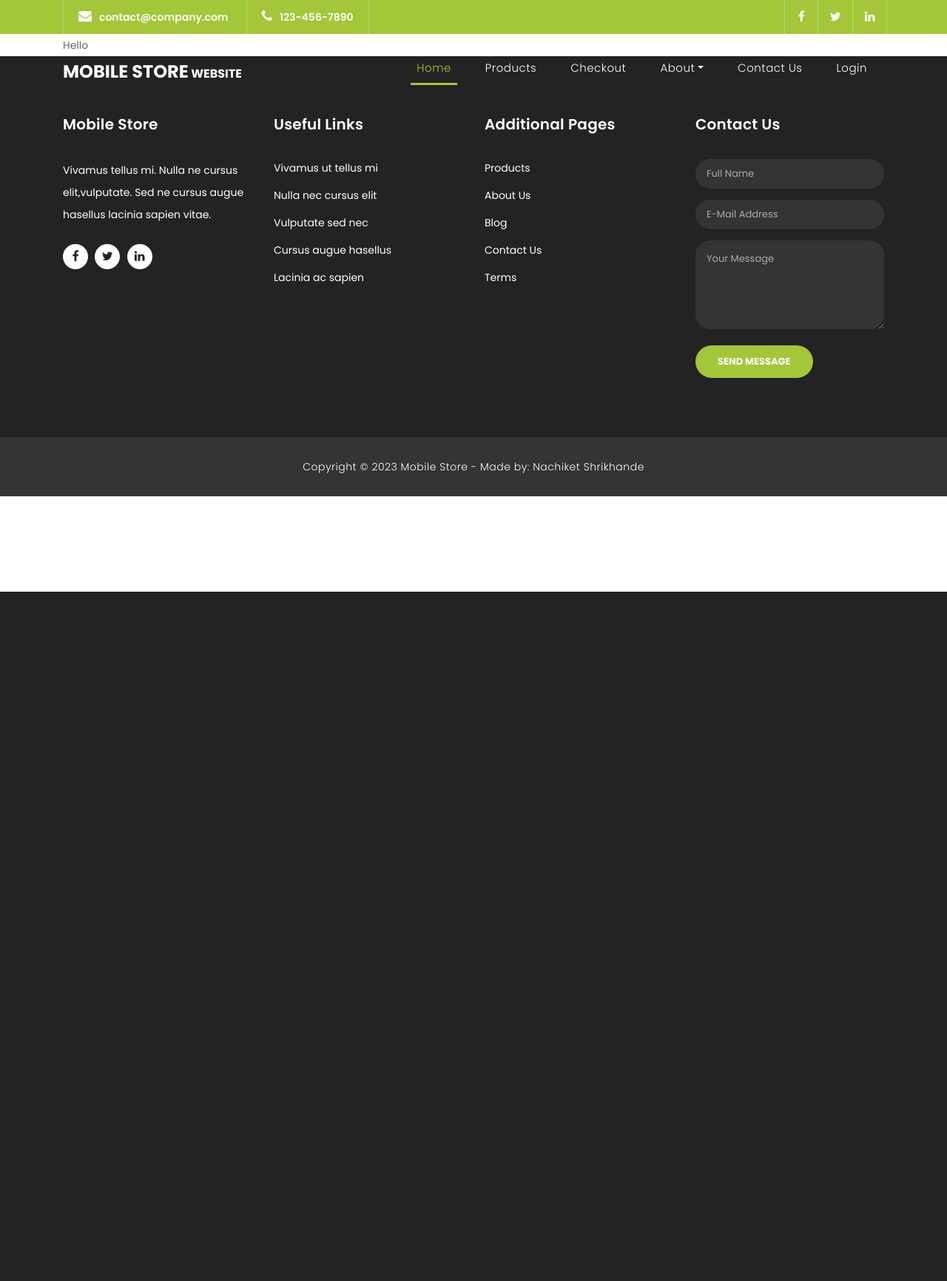
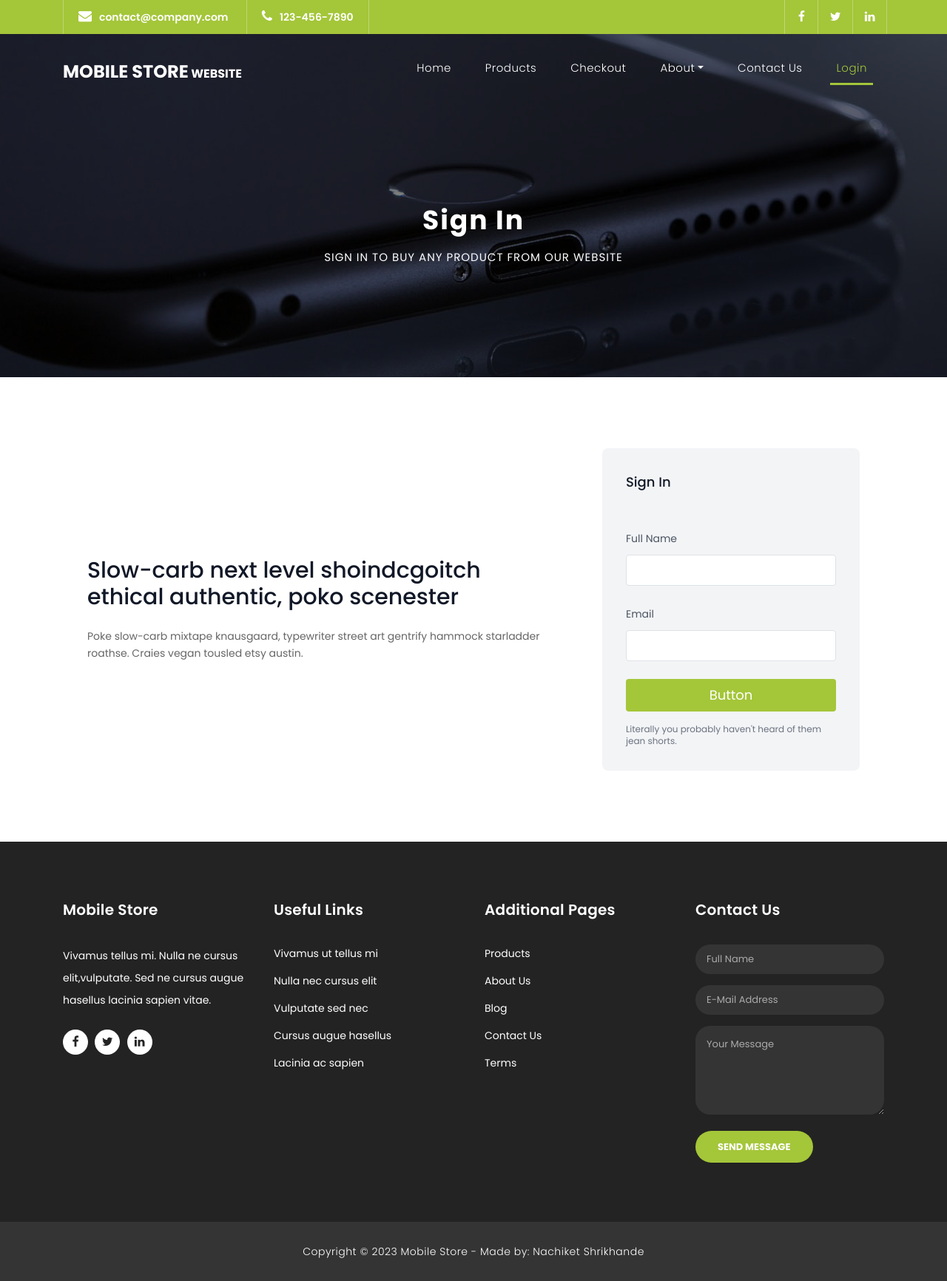
Before and after one commit to Nachiket216/Project, a PHP site: page /login.php in a window 1280 px wide. Shown: the whole page at 74% size. Before the commit the page ends 800 px from the top, so only its background shows below. Run offline with PHP 8.4, Linux system fonts and the light colour scheme.

Commit message:
Fixed navbar and login page

```diff
--- a/about.php
+++ b/about.php
@@ -1,4 +1,4 @@
-<?php include 'components/head.php'?>
+<?php $page ='about'; include 'components/head.php'?>
 
   <body>
   <?php include 'components/navbar.php';?>
--- a/checkout.php
+++ b/checkout.php
@@ -1,4 +1,4 @@
-<?php include 'components/head.php'?>
+<?php $page ='checkout';include 'components/head.php'?>
 
   <body>
   <?php include 'components/navbar.php';?>
--- a/components/navbar.php
+++ b/components/navbar.php
@@ -41,18 +41,18 @@
             </button>
             <div class="collapse navbar-collapse" id="navbarResponsive">
                 <ul class="navbar-nav ml-auto">
-                    <li class="nav-item active">
+                    <li class="nav-item <?php if($page=='home'){echo 'active';} ?>">
                         <a class="nav-link" href="index.php">Home
                             <span class="sr-only">(current)</span>
                         </a>
                     </li>
-                    <li class="nav-item">
+                    <li class="nav-item <?php if($page=='products'){echo 'active';} ?>">
                         <a class="nav-link" href="products.php">Products</a>
                     </li>
-                    <li class="nav-item">
+                    <li class="nav-item <?php if($page=='checkout'){echo 'active';} ?>">
                         <a class="nav-link" href="checkout.php">Checkout</a>
                     </li>
-                    <li class="nav-item dropdown">
+                    <li class="nav-item dropdown <?php if($page=='about'){echo 'active';} ?>">
                         <a class="dropdown-toggle nav-link" data-toggle="dropdown" href="#" role="button"
                             aria-haspopup="true" aria-expanded="false">About</a>
 
@@ -63,10 +63,10 @@
                             <a class="dropdown-item" href="terms.php">Terms</a>
                         </div>
                     </li>
-                    <li class="nav-item">
+                    <li class="nav-item <?php if($page=='contact us'){echo 'active';} ?>">
                         <a class="nav-link" href="contact.php">Contact Us</a>
                     </li>
-                    <li class="nav-item">
+                    <li class="nav-item <?php if($page=='login'){echo 'active';} ?>">
                         <a class="nav-link" href="login.php">Login</a>
                     </li>
                 </ul>
--- a/contact.php
+++ b/contact.php
@@ -1,4 +1,4 @@
-<?php include 'components/head.php'?>
+<?php $page ='contact us'; include 'components/head.php'?>
 
   <body>
   <?php include 'components/navbar.php'?>
--- a/index.php
+++ b/index.php
@@ -1,4 +1,4 @@
-<?php include 'components/head.php'?>
+<?php $page ='home'; include 'components/head.php'?>
 
 <body>
     <?php include 'components/navbar.php';?>
--- a/login.php
+++ b/login.php
@@ -1,16 +1,68 @@
-<?php include 'components/head.php'?>
+<!DOCTYPE html>
+<html lang="en">
+
+<head>
+
+    <meta charset="utf-8">
+    <meta name="viewport" content="width=device-width, initial-scale=1, shrink-to-fit=no">
+    <meta name="description" content="">
+    <meta name="author" content="">
+    <link href="https://fonts.googleapis.com/css?family=Poppins:100,200,300,400,500,600,700,800,900&display=swap"
+        rel="stylesheet">
+        <link href="https://unpkg.com/tailwindcss@^2/dist/tailwind.min.css" rel="stylesheet">
+
+    <title>MOBILE Store</title>
+
+    <!-- Bootstrap core CSS -->
+    <link href="vendor/bootstrap/css/bootstrap.min.css" rel="stylesheet">
+
+    <!-- Additional CSS Files -->
+    <link rel="stylesheet" href="assets/css/fontawesome.css">
+    <link rel="stylesheet" href="assets/css/style.css">
+    <link rel="stylesheet" href="assets/css/owl.css">
+</head>
+
 
 <body>
-    <?php include 'components/navbar.php';?>
+    <?php $page ='login';include 'components/navbar.php' ?>
+    <div class="page-heading header-text">
+      <div class="container">
+        <div class="row">
+          <div class="col-md-12">
+            <h1>Sign In</h1>
+            <span>Sign in to buy any product from our website</span>
+          </div>
+        </div>
+      </div>
+    </div>
 
-    <p class="container">Hello</p>
-
-
-
+    <section class="text-gray-600 body-font">
+  <div class="container px-5 py-24 mx-auto flex flex-wrap items-center">
+    <div class="lg:w-3/5 md:w-1/2 md:pr-16 lg:pr-0 pr-0">
+      <h1 class="title-font font-medium text-3xl text-gray-900">Slow-carb next level shoindcgoitch ethical authentic, poko scenester</h1>
+      <p class="leading-relaxed mt-4">Poke slow-carb mixtape knausgaard, typewriter street art gentrify hammock starladder roathse. Craies vegan tousled etsy austin.</p>
+    </div>
+    <div class="lg:w-2/6 md:w-1/2 bg-gray-100 rounded-lg p-8 flex flex-col md:ml-auto w-full mt-10 md:mt-0">
+      <h2 class="text-gray-900 text-lg font-medium title-font mb-5">Sign In</h2>
+      <div class="relative mb-4">
+        <label for="full-name" class="leading-7 text-sm text-gray-600">Full Name</label>
+        <input type="text" id="full-name" name="full-name" class="w-full bg-white rounded border border-gray-300 focus:border-green-500 focus:ring-2 focus:ring-green-200 text-base outline-none text-gray-700 py-1 px-3 leading-8 transition-colors duration-200 ease-in-out">
+      </div>
+      <div class="relative mb-4">
+        <label for="email" class="leading-7 text-sm text-gray-600">Email</label>
+        <input type="email" id="email" name="email" class="w-full bg-white rounded border border-gray-300 focus:border-green-500 focus:ring-2 focus:ring-green-200 text-base outline-none text-gray-700 py-1 px-3 leading-8 transition-colors duration-200 ease-in-out">
+      </div>
+      <button style="background-color: #a4c639;" class="text-white bg-green-500 border-0 py-2 px-8 focus:outline-none hover:bg-green-600 rounded text-lg">Button</button>
+      <p class="text-xs text-gray-500 mt-3">Literally you probably haven't heard of them jean shorts.</p>
+    </div>
+  </div>
+</section>
 
 
         <!-- Footer Starts Here -->
 <?php include 'components/footer.php'?>
+
+
 
 <!-- Bootstrap core JavaScript -->
 <script src="vendor/jquery/jquery.min.js"></script>
@@ -33,6 +85,9 @@ function clearField(t) { //declaring the array outside of the
 }
 </script>
 
+<!-- <script src="https://cdn.tailwindcss.com"></script> -->
+
+
 </body>
 
 </html>
--- a/product-details.php
+++ b/product-details.php
@@ -1,4 +1,4 @@
-<?php include 'components/head.php'?>
+<?php $page ='products'; include 'components/head.php'?>
 
   <body>
   <?php include 'components/navbar.php';?>
--- a/terms.php
+++ b/terms.php
@@ -1,4 +1,4 @@
-<?php include 'components/head.php';?>
+<?php $page ='about';include 'components/head.php';?>
 
   <body>
   <?php include 'components/navbar.php';?>
--- a/testimonials.php
+++ b/testimonials.php
@@ -1,4 +1,4 @@
-<?php include 'components/head.php';?>
+<?php $page ='about'; include 'components/head.php';?>
 
 
   <body>
```
Also changed, not shown: blog.php (+8 -8 lines), products.php (+7 -7 lines).
